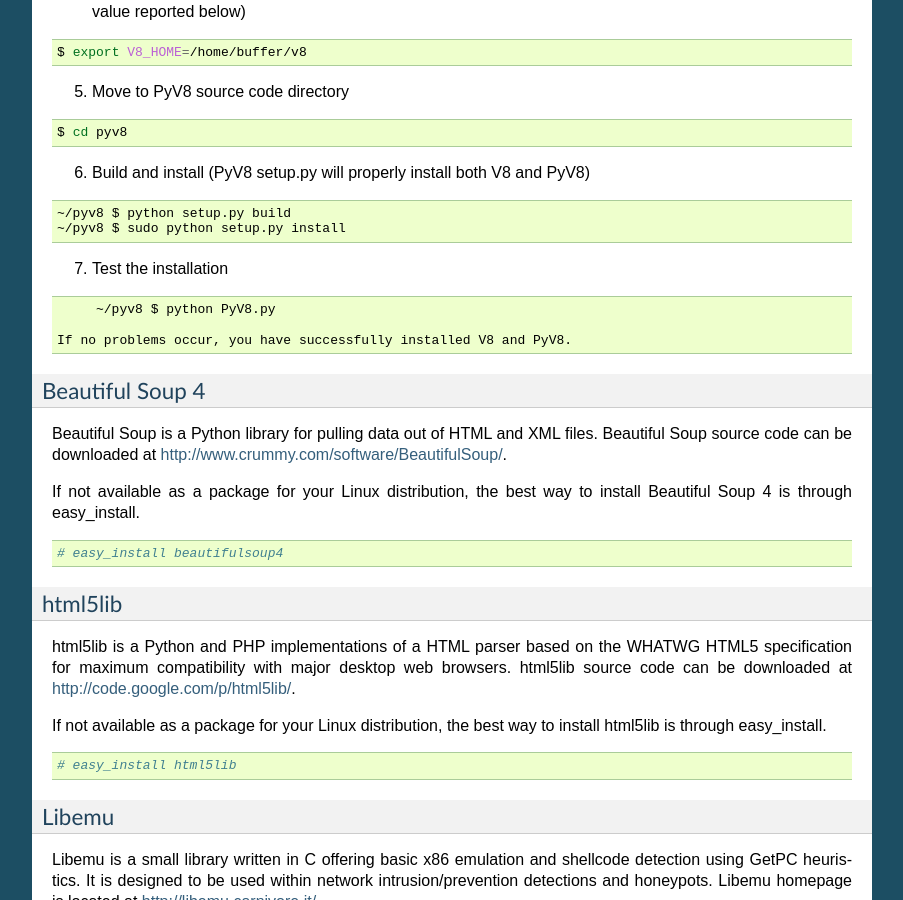
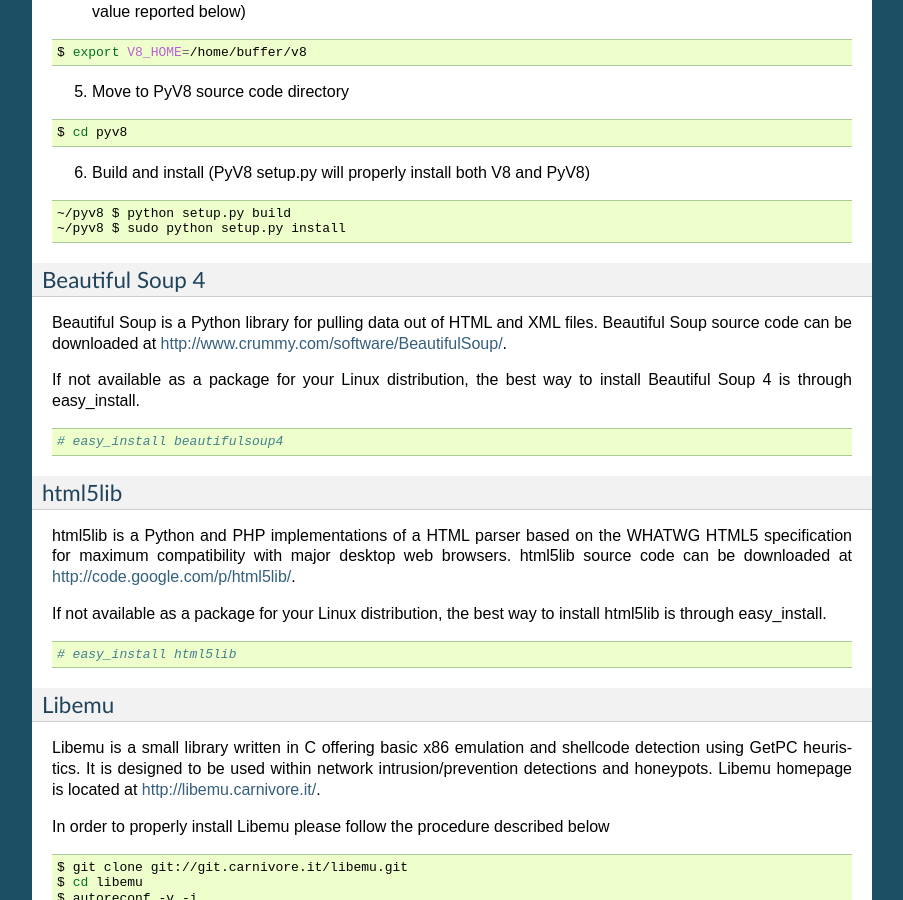
Before and after one commit to buffer/thug, a Sphinx documentation site: the page built from doc/source/build.rst, in a window 1280 px wide and 900 px high, scrolled down 1309 px. Shown: the whole window, without its empty margins (198-1101 px from the left). Built offline with Sphinx 7.4.7, drawn with Linux system fonts in a browser that asks for light colours.

Commit message:
Minor documentation change

```diff
--- a/doc/source/build.rst
+++ b/doc/source/build.rst
@@ -96,14 +96,6 @@
 
         ~/pyv8 $ python setup.py build
         ~/pyv8 $ sudo python setup.py install
-
-7. Test the installation
-
-.. code-block:: sh
-
-        ~/pyv8 $ python PyV8.py
-
-   If no problems occur, you have successfully installed V8 and PyV8.
 
 
 Beautiful Soup 4
```
Also changed, not shown: 1 other file.
